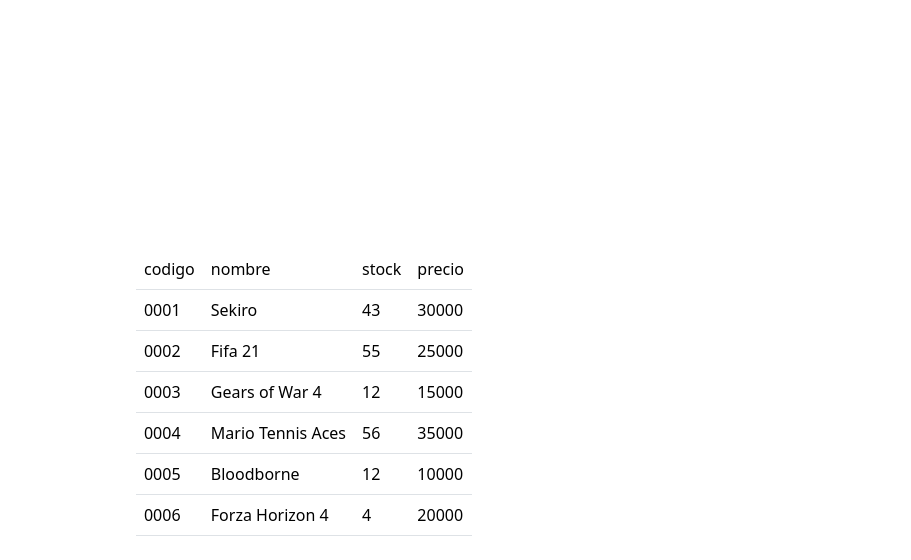
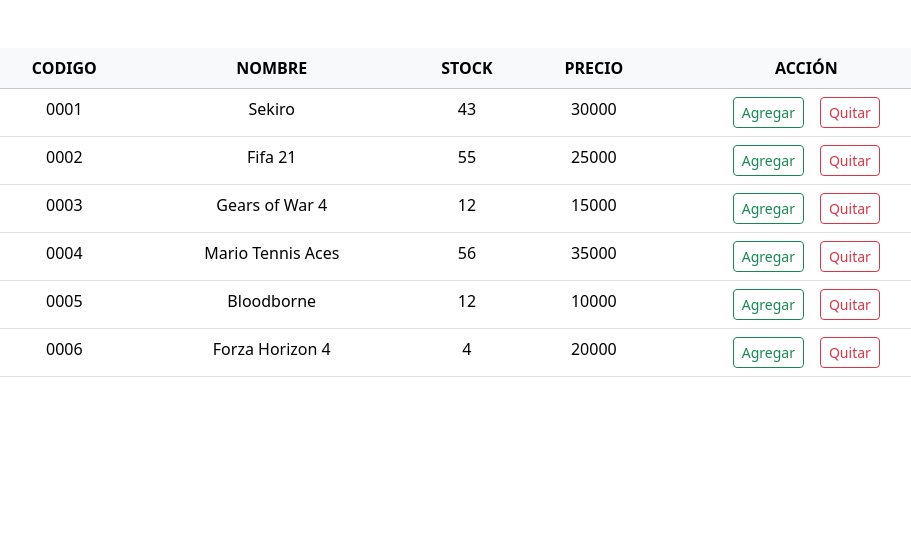
Before and after one commit to michelanyelo/desafio-pinia, a Vue app: page / in a window 1280 px wide. Shown: the top 560 px of the page, without its empty margins (168-1079 px from the left). Built offline with nearby package versions, Linux system fonts and the light colour scheme.

Commit message:
M7D6 desafio: Refactor CSS and HTML structure in base.css, main.css, and GamesComp.vue

```diff
--- a/src/assets/base.css
+++ b/src/assets/base.css
@@ -1,86 +1,5 @@
-/* color palette from <https://github.com/vuejs/theme> */
-:root {
-  --vt-c-white: #ffffff;
-  --vt-c-white-soft: #f8f8f8;
-  --vt-c-white-mute: #f2f2f2;
-
-  --vt-c-black: #181818;
-  --vt-c-black-soft: #222222;
-  --vt-c-black-mute: #282828;
-
-  --vt-c-indigo: #2c3e50;
-
-  --vt-c-divider-light-1: rgba(60, 60, 60, 0.29);
-  --vt-c-divider-light-2: rgba(60, 60, 60, 0.12);
-  --vt-c-divider-dark-1: rgba(84, 84, 84, 0.65);
-  --vt-c-divider-dark-2: rgba(84, 84, 84, 0.48);
-
-  --vt-c-text-light-1: var(--vt-c-indigo);
-  --vt-c-text-light-2: rgba(60, 60, 60, 0.66);
-  --vt-c-text-dark-1: var(--vt-c-white);
-  --vt-c-text-dark-2: rgba(235, 235, 235, 0.64);
+* {
+  margin: 0;
+  padding: 0;
+  box-sizing: border-box;
 }
-
-/* semantic color variables for this project */
-:root {
-  --color-background: var(--vt-c-white);
-  --color-background-soft: var(--vt-c-white-soft);
-  --color-background-mute: var(--vt-c-white-mute);
-
-  --color-border: var(--vt-c-divider-light-2);
-  --color-border-hover: var(--vt-c-divider-light-1);
-
-  --color-heading: var(--vt-c-text-light-1);
-  --color-text: var(--vt-c-text-light-1);
-
-  --section-gap: 160px;
-}
-
-@media (prefers-color-scheme: dark) {
-  :root {
-    --color-background: var(--vt-c-black);
-    --color-background-soft: var(--vt-c-black-soft);
-    --color-background-mute: var(--vt-c-black-mute);
-
-    --color-border: var(--vt-c-divider-dark-2);
-    --color-border-hover: var(--vt-c-divider-dark-1);
-
-    --color-heading: var(--vt-c-text-dark-1);
-    --color-text: var(--vt-c-text-dark-2);
-  }
-}
-
-*,
-*::before,
-*::after {
-  box-sizing: border-box;
-  margin: 0;
-  font-weight: normal;
-}
-
-body {
-  min-height: 100vh;
-  color: var(--color-text);
-  background: var(--color-background);
-  transition:
-    color 0.5s,
-    background-color 0.5s;
-  line-height: 1.6;
-  font-family:
-    Inter,
-    -apple-system,
-    BlinkMacSystemFont,
-    'Segoe UI',
-    Roboto,
-    Oxygen,
-    Ubuntu,
-    Cantarell,
-    'Fira Sans',
-    'Droid Sans',
-    'Helvetica Neue',
-    sans-serif;
-  font-size: 15px;
-  text-rendering: optimizeLegibility;
-  -webkit-font-smoothing: antialiased;
-  -moz-osx-font-smoothing: grayscale;
-}
--- a/src/assets/main.css
+++ b/src/assets/main.css
@@ -1,35 +1 @@
 @import './base.css';
-
-#app {
-  max-width: 1280px;
-  margin: 0 auto;
-  padding: 2rem;
-  font-weight: normal;
-}
-
-a,
-.green {
-  text-decoration: none;
-  color: hsla(160, 100%, 37%, 1);
-  transition: 0.4s;
-  padding: 3px;
-}
-
-@media (hover: hover) {
-  a:hover {
-    background-color: hsla(160, 100%, 37%, 0.2);
-  }
-}
-
-@media (min-width: 1024px) {
-  body {
-    display: flex;
-    place-items: center;
-  }
-
-  #app {
-    display: grid;
-    grid-template-columns: 1fr 1fr;
-    padding: 0 2rem;
-  }
-}
--- a/src/components/GamesComp.vue
+++ b/src/components/GamesComp.vue
@@ -1,15 +1,21 @@
 <template>
-    <div class="table-responsive">
-        <table class="table">
-            <thead>
+    <div class="table-responsive mt-5 text-center">
+        <table class="table w-75 mx-auto">
+            <thead class="text-uppercase table-light">
                 <tr>
-                    <th scope="col" v-for="(head, index) in headers" :key="index">{{ head }}
+                    <th scope="col" v-for="(head, index) in headers" :key="index">{{
+                        head }}
                     </th>
+                    <th>Acción</th>
                 </tr>
             </thead>
             <tbody>
                 <tr v-for="game in gamesStore.games" :key="game.codigo">
                     <td v-for="(value, index) in Object.values(game).slice(0, -1)" :key="index">{{ value }}
+                    </td>
+                    <td>
+                        <button class="btn btn-outline-success btn-sm me-3">Agregar</button>
+                        <button class="btn btn-outline-danger btn-sm">Quitar</button>
                     </td>
                 </tr>
             </tbody>
```
